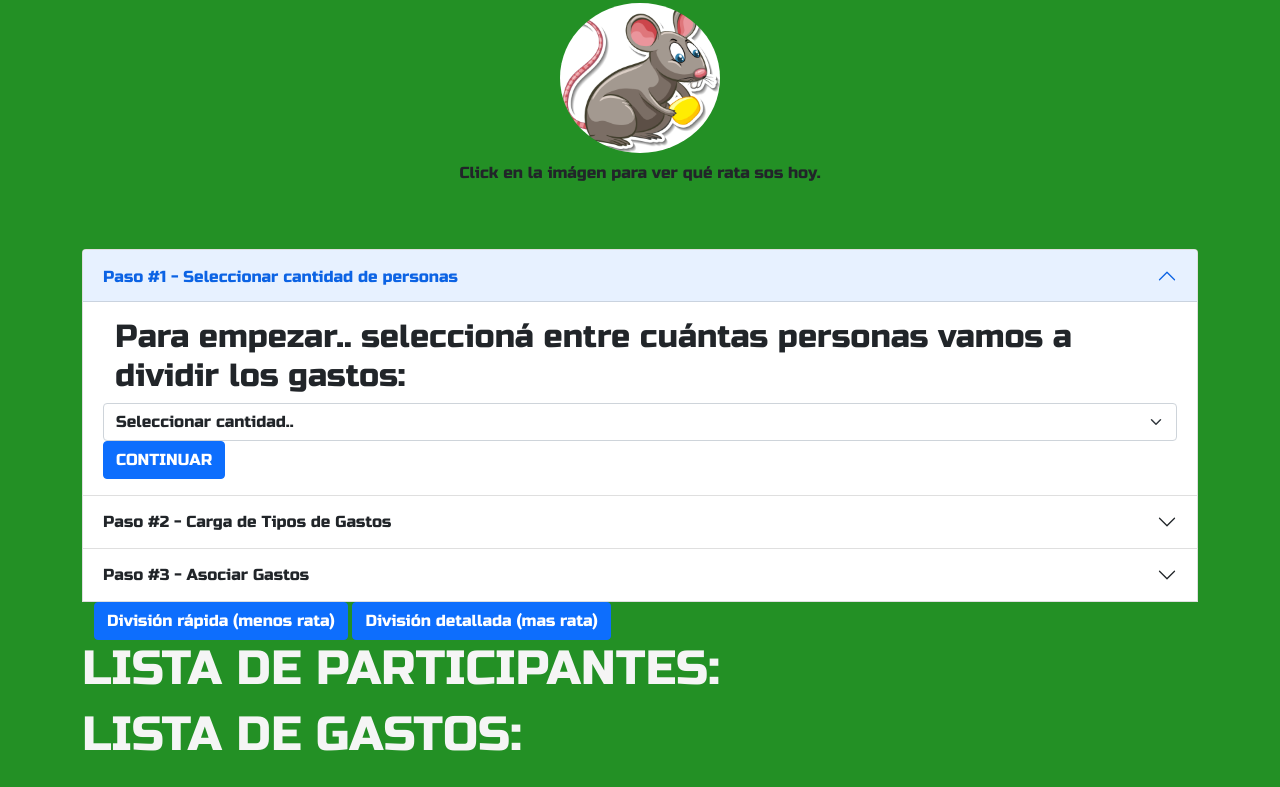
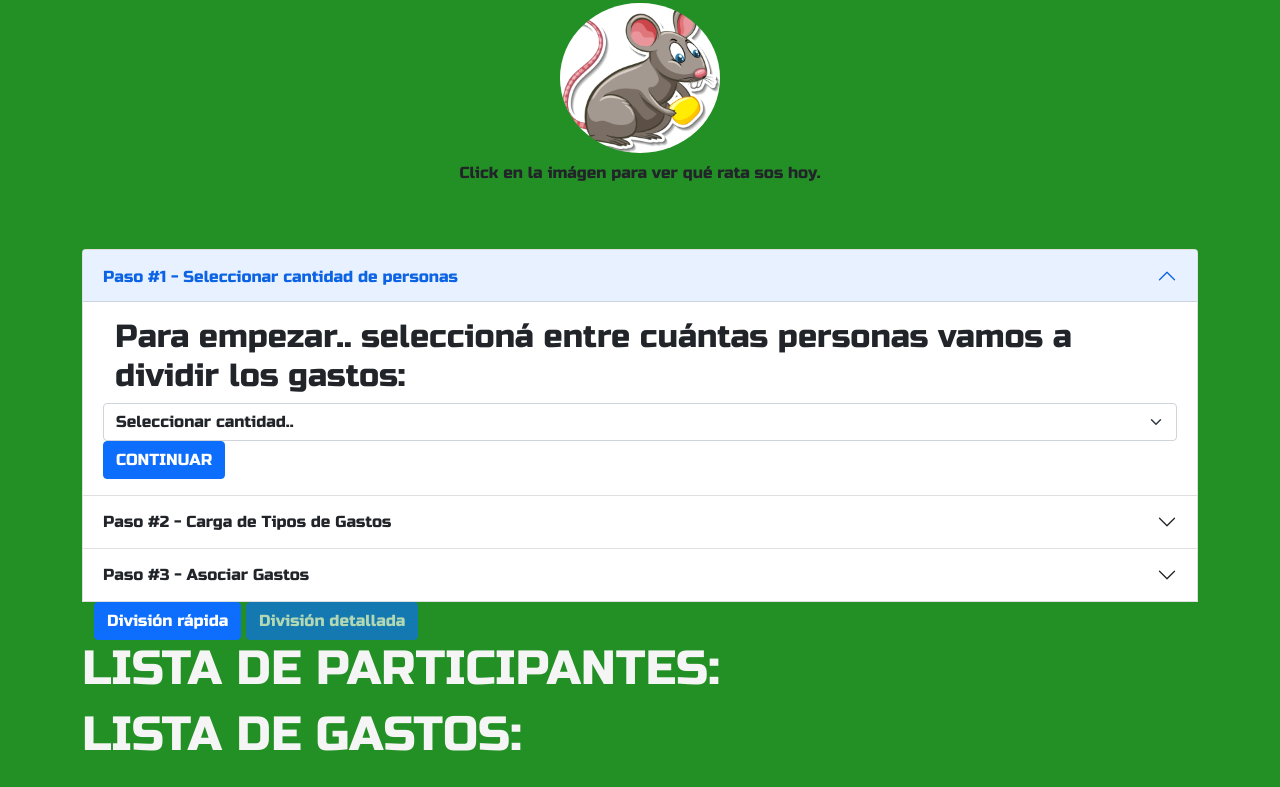
Before and after one commit to cota1023/gastosCompartidos, a plain HTML site: page index.html in a window 1280 px wide. Shown: the part 127-914 px from the top of the page. Drawn offline with nearby package versions, Linux system fonts and the light colour scheme.

Commit message:
deshabilito boton que no se usa

```diff
--- a/index.html
+++ b/index.html
@@ -129,8 +129,8 @@
                     </div>
                 </div>
                 <div class="container">
-                    <button type="button" id="btn-calcula-rapido" class="btn btn-primary">División rápida (menos rata)</button>
-                    <button type="button" id="btn-calcula-detallado" class="btn btn-primary">División detallada (mas rata)</button>
+                    <button type="button" id="btn-calcula-rapido" class="btn btn-primary">División rápida</button>
+                    <button type="button" id="btn-calcula-detallado" class="btn btn-primary disabled">División detallada</button>
                 </div>
             </div>
 
```
